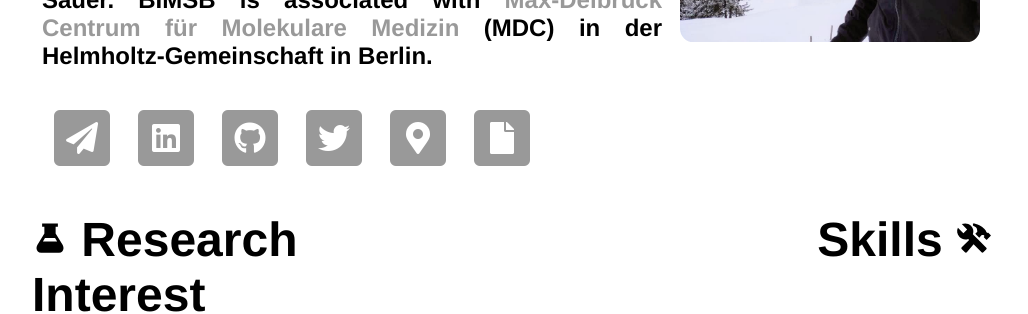
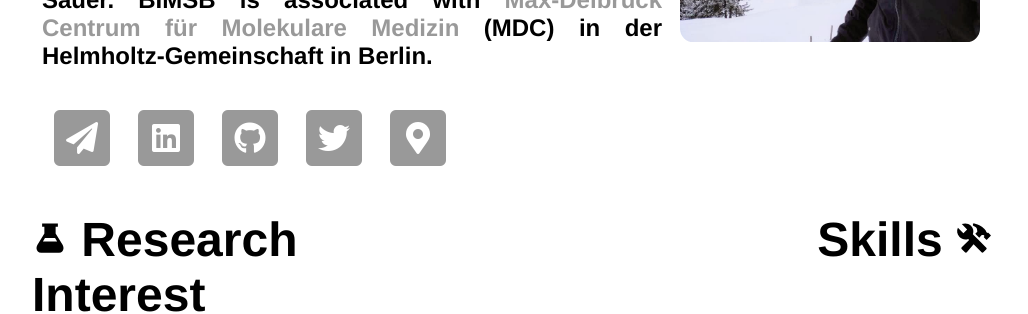
Before and after one commit to saisomesh2594/saisomesh2594.github.io, a Jekyll site: the page built from index.html, in a window 1280 px wide. Shown: the part 362-676 px from the top of the page, without its empty margins (128-1156 px from the left). Built offline with Jekyll 4.4.1, drawn with Linux system fonts in a browser that asks for light colours.

Commit message:
Remove CV

```diff
--- a/index.html
+++ b/index.html
@@ -59,12 +59,12 @@
   					<i class="fas fa-map-marker-alt fa-stack-1x fa-inverse"></i>
 					</span>
 				</a>
-				<a href="https://docs.google.com/gview?url=https://github.com/saisomesh2594/saisomesh2594.github.io/raw/master/cv/CV_SomeshSai.pdf&embedded=true" style="width:100%; height:100%;" frameborder="0"" title="Download CV">
+				<!--<a href="https://docs.google.com/gview?url=https://github.com/saisomesh2594/saisomesh2594.github.io/raw/master/cv/CV_SomeshSai.pdf&embedded=true" style="width:100%; height:100%;" frameborder="0"" title="Download CV">
 					<span class="fa-stack fa-2x">
   					<i class="fas fa-square fa-stack-2x"></i>
   					<i class="fas fa-file fa-stack-1x fa-inverse"></i>
 					</span>
-				</a>
+				</a>-->
 			</div>
 
 		</div>
```
